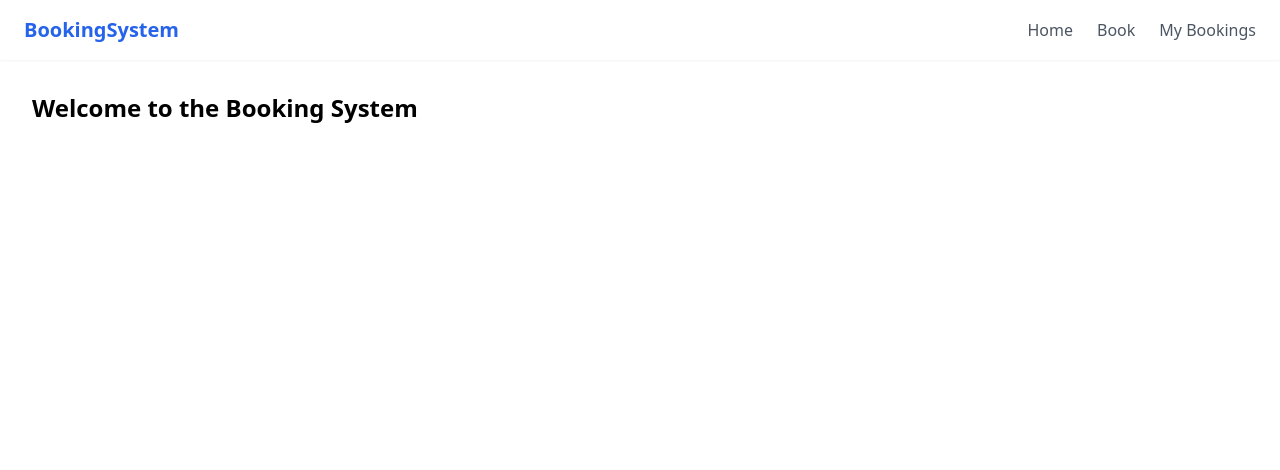
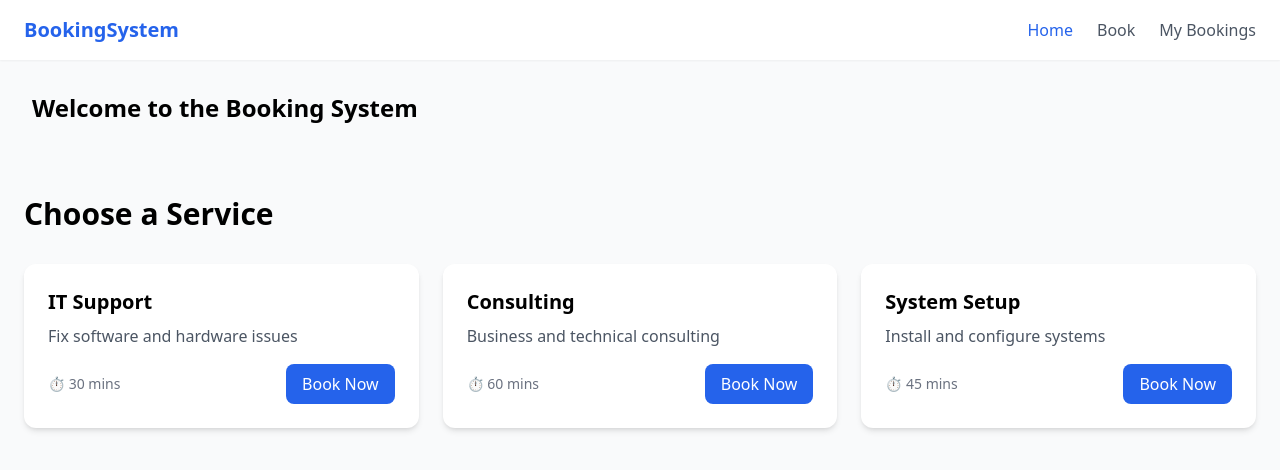
Before and after one commit to Teshome-Worku/appointment-booking-system, a React (Vite) app: page / in a window 1280 px wide. Shown: the top 470 px of the page. Built offline with nearby package versions, Linux system fonts and the light colour scheme.

Commit message:
updated app file booking form added navbar added service card added services context added

```diff
--- a/package.json
+++ b/package.json
@@ -12,7 +12,7 @@
   "dependencies": {
     "react": "^19.2.0",
     "react-dom": "^19.2.0",
-    "react-router-dom": "^7.12.0"
+    "react-router-dom": "^7.13.0"
   },
   "devDependencies": {
     "@eslint/js": "^9.39.1",
--- a/src/App.jsx
+++ b/src/App.jsx
@@ -1,15 +1,24 @@
-import Navbar from "./components/Navbar"
+import {BrowserRouter,Route,Routes} from 'react-router-dom';
+import Navbar from "./components/Navbar";
+import Book from "./pages/Book";
+import Home from "./pages/Home";
 
 const App = () => {
   return (
-    <>
+    <div className="min-h-screen bg-gray-50">
       <Navbar />
       <div className="p-8">
         <h2 className="text-2xl font-semibold ">
           Welcome to the Booking System
         </h2>
       </div>
-    </>
+      <BrowserRouter>
+        <Routes>
+          <Route path="/" element={<Home />} />
+          <Route path="/book" element={<Book />} />
+        </Routes>
+      </BrowserRouter>
+    </div>
   )
 }
 
--- a/src/components/BookingForm.jsx
+++ b/src/components/BookingForm.jsx
@@ -0,0 +1,36 @@
+const BookingForm = ({ service }) => {
+    return (
+      <div className="max-w-md mx-auto bg-white p-6 rounded-xl shadow-md">
+        <h2 className="text-2xl font-bold mb-6">
+          Book {service.name}
+        </h2>
+
+        {/* Date */}
+        <div className="mb-4">
+          <label className="block text-sm font-medium text-gray-700 mb-1">
+            Date
+          </label>
+          <input
+            type="date"
+            className="w-full border border-gray-300 rounded-lg px-3 py-2 focus:outline-none focus:ring-2 focus:ring-blue-500"
+          />
+        </div>
+        {/* Time */}
+        <div className="mb-6">
+          <label className="block text-sm font-medium text-gray-700 mb-1">
+            Time
+          </label>
+          <input
+            type="time"
+            className="w-full border border-gray-300 rounded-lg px-3 py-2 focus:outline-none focus:ring-2 focus:ring-blue-500"
+          />
+        </div>
+
+        <button className="w-full bg-blue-600 text-white py-2 rounded-lg hover:bg-blue-700 transition">
+          Confirm Booking
+        </button>
+      </div>
+    )
+  }
+
+  export default BookingForm
--- a/src/components/Navbar.jsx
+++ b/src/components/Navbar.jsx
@@ -8,8 +8,8 @@ const Navbar = () => {
           </h1>
 
           {/* Menu */}
-          <ul className="flex items-center gap-6 text-gray-600">
-            <li className="hover:text-blue-600 cursor-pointer transition">
+          <ul className="flex items-center gap-6 text-gray-600 " >
+            <li className="text-blue-600 hover:text-blue-600 cursor-pointer transition">
               Home
             </li>
             <li className="hover:text-blue-600 cursor-pointer transition">
--- a/src/components/ServiceCard.jsx
+++ b/src/components/ServiceCard.jsx
@@ -0,0 +1,40 @@
+import { useContext } from "react"
+import { BookingContext } from "../context/BookingContext"
+import { useNavigate } from "react-router-dom"
+
+const ServiceCard = ({ service }) => {
+  const { setSelectedService } = useContext(BookingContext)
+  const navigate = useNavigate()
+
+  const handleBook = () => {
+    setSelectedService(service)
+    navigate("/book")
+  }
+
+  return (
+    <div className="bg-white rounded-xl shadow-md p-6 hover:shadow-lg transition">
+      <h3 className="text-xl font-semibold mb-2">
+        {service.name}
+      </h3>
+
+      <p className="text-gray-600 mb-4">
+        {service.description}
+      </p>
+
+      <div className="flex justify-between items-center">
+        <span className="text-sm text-gray-500">
+          ⏱ {service.duration} mins
+        </span>
+
+        <button
+          onClick={handleBook}
+          className="bg-blue-600 text-white px-4 py-2 rounded-lg hover:bg-blue-700 transition"
+        >
+          Book Now
+        </button>
+      </div>
+    </div>
+  )
+}
+
+export default ServiceCard
--- a/src/context/BookingContext.jsx
+++ b/src/context/BookingContext.jsx
@@ -0,0 +1,13 @@
+import { createContext, useState } from "react"
+
+export const BookingContext = createContext()
+
+export const BookingProvider = ({ children }) => {
+  const [selectedService, setSelectedService] = useState(null)
+
+  return (
+    <BookingContext.Provider value={{ selectedService, setSelectedService }}>
+      {children}
+    </BookingContext.Provider>
+  )
+}
--- a/src/data/services.js
+++ b/src/data/services.js
@@ -0,0 +1,21 @@
+const services = [{
+        id: 1,
+        name: "IT Support",
+        description: "Fix software and hardware issues",
+        duration: 30,
+    },
+    {
+        id: 2,
+        name: "Consulting",
+        description: "Business and technical consulting",
+        duration: 60,
+    },
+    {
+        id: 3,
+        name: "System Setup",
+        description: "Install and configure systems",
+        duration: 45,
+    },
+]
+
+export default services
--- a/src/main.jsx
+++ b/src/main.jsx
@@ -2,9 +2,12 @@ import { StrictMode } from 'react'
 import { createRoot } from 'react-dom/client'
 import App from './App.jsx'
 import './index.css'
+import { BookingProvider } from './context/BookingContext'
 
 createRoot(document.getElementById('root')).render(
   <StrictMode>
-    <App />
+    <BookingProvider>
+      <App />
+    </BookingProvider>
   </StrictMode>,
 )
--- a/src/pages/Book.jsx
+++ b/src/pages/Book.jsx
@@ -0,0 +1,23 @@
+import { useContext } from "react"
+import { BookingContext } from "../context/BookingContext"
+import BookingForm from "../components/BookingForm"
+
+const Book = () => {
+  const { selectedService } = useContext(BookingContext)
+
+  if (!selectedService) {
+    return (
+      <p className="text-center mt-10 text-gray-500">
+        Please select a service first.
+      </p>
+    )
+  }
+
+  return (
+    <div className="py-10">
+      <BookingForm service={selectedService} />
+    </div>
+  )
+}
+
+export default Book
--- a/src/pages/Home.jsx
+++ b/src/pages/Home.jsx
@@ -0,0 +1,20 @@
+import ServiceCard from "../components/ServiceCard"
+import services from "../data/services"
+
+const Home = () => {
+  return (
+    <div className="max-w-7xl mx-auto px-6 py-10">
+      <h2 className="  text-3xl font-bold mb-8 ">
+        Choose a Service
+      </h2>
+
+      <div className="grid grid-cols-1 md:grid-cols-2 lg:grid-cols-3 gap-6" >
+        {services.map(service => (
+          <ServiceCard key={service.id} service={service} />
+        ))}
+      </div>
+    </div>
+  )
+}
+
+export default Home
```
Also changed, not shown: 1 other file (tests, documents, lock files or other folders).
